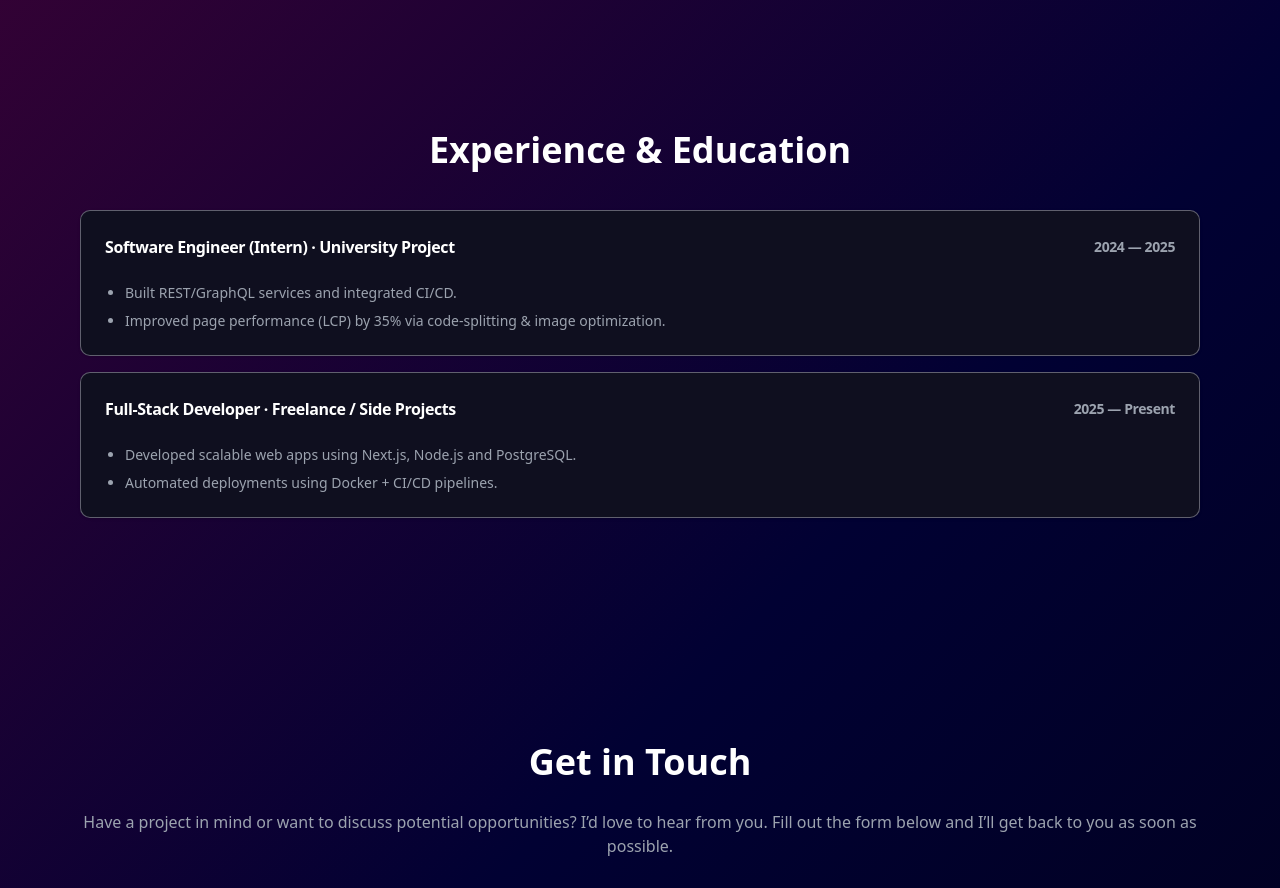
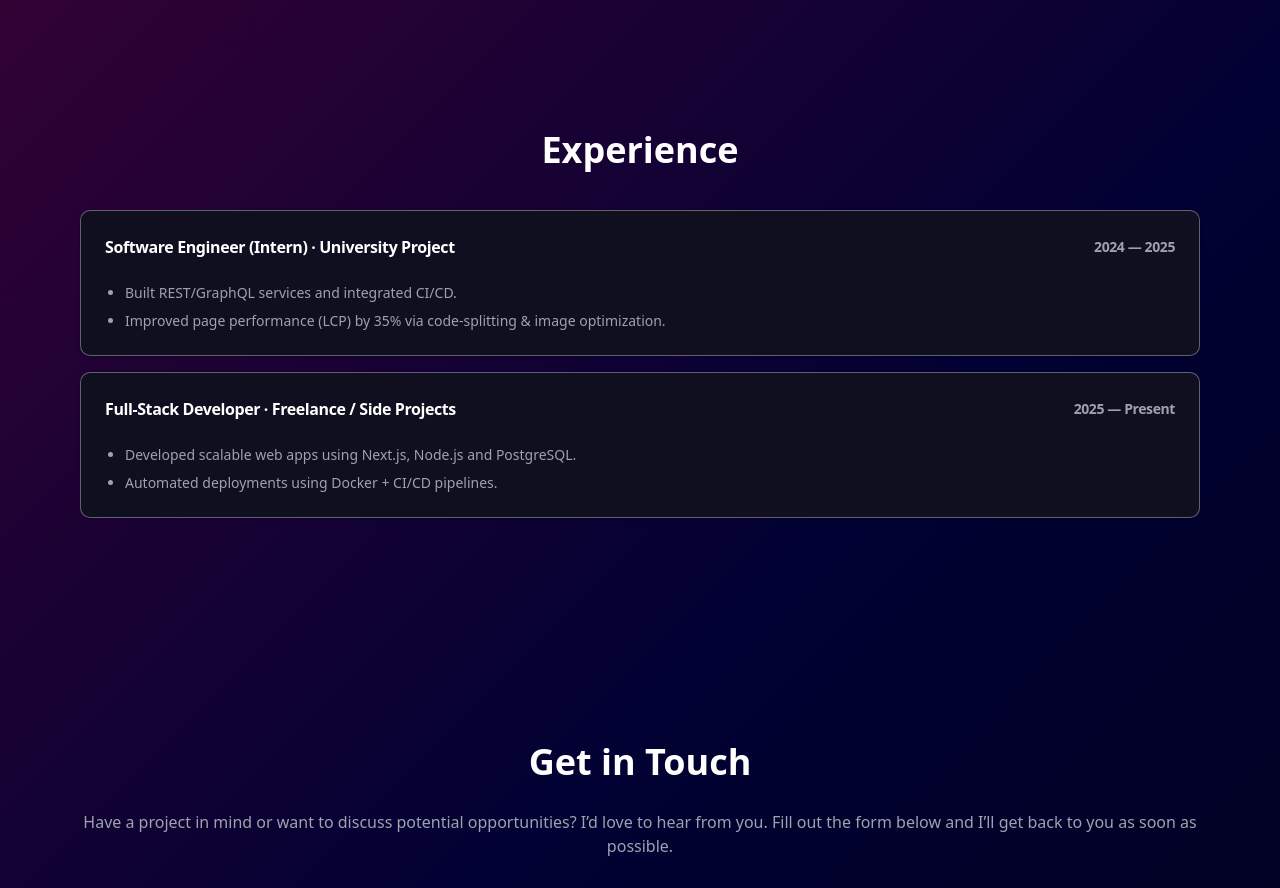
Before and after one commit to Jayo013/my-portfolio, a Next.js app: page / in a window 1280 px wide. Shown: the part 4020-4908 px from the top of the page. Built offline with nearby package versions, Linux system fonts and the light colour scheme.

Commit message:
feat(experience): improve UI and structure for experience section

```diff
--- a/src/component/experience/Experience.tsx
+++ b/src/component/experience/Experience.tsx
@@ -4,7 +4,7 @@ import { EXPERIENCE } from "@/data/Portfolio";
 
 export default function Experience() {
   return (
-    <Section id="experience" title="Experience & Education">
+    <Section id="experience" title="Experience">
       <div className="space-y-4">
         {EXPERIENCE.map((job) => (
           <Card key={job.company}>
```
